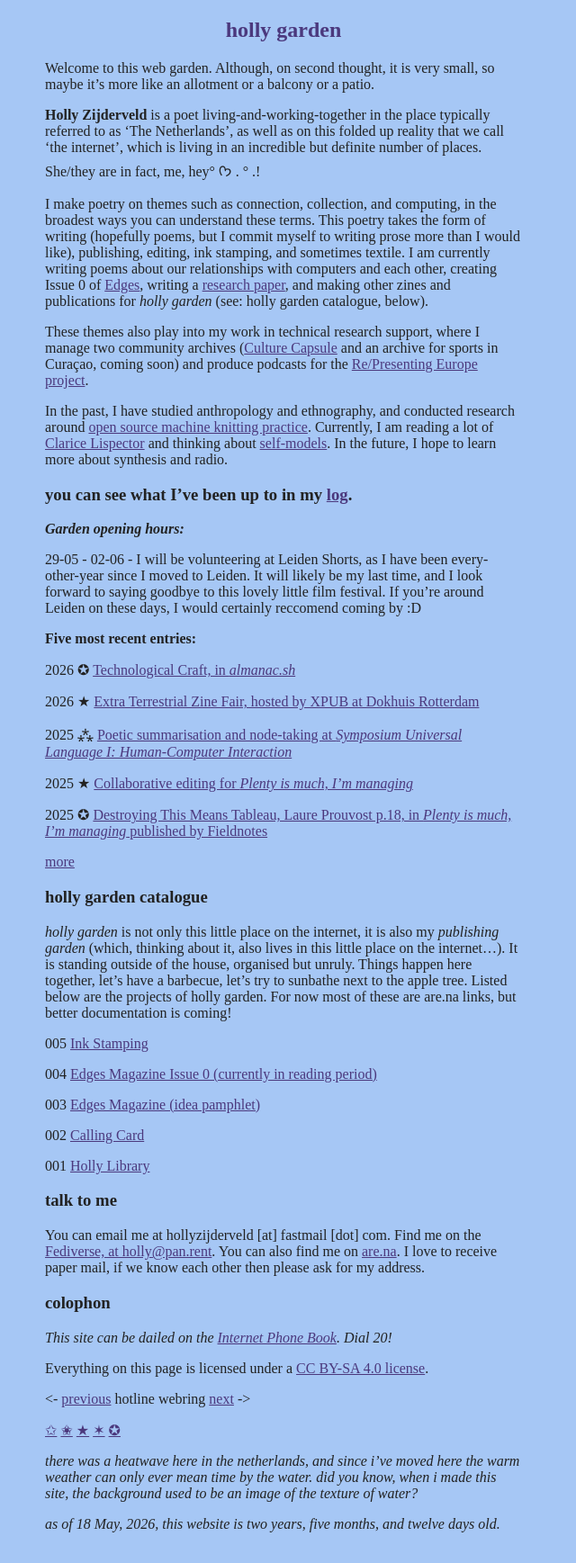
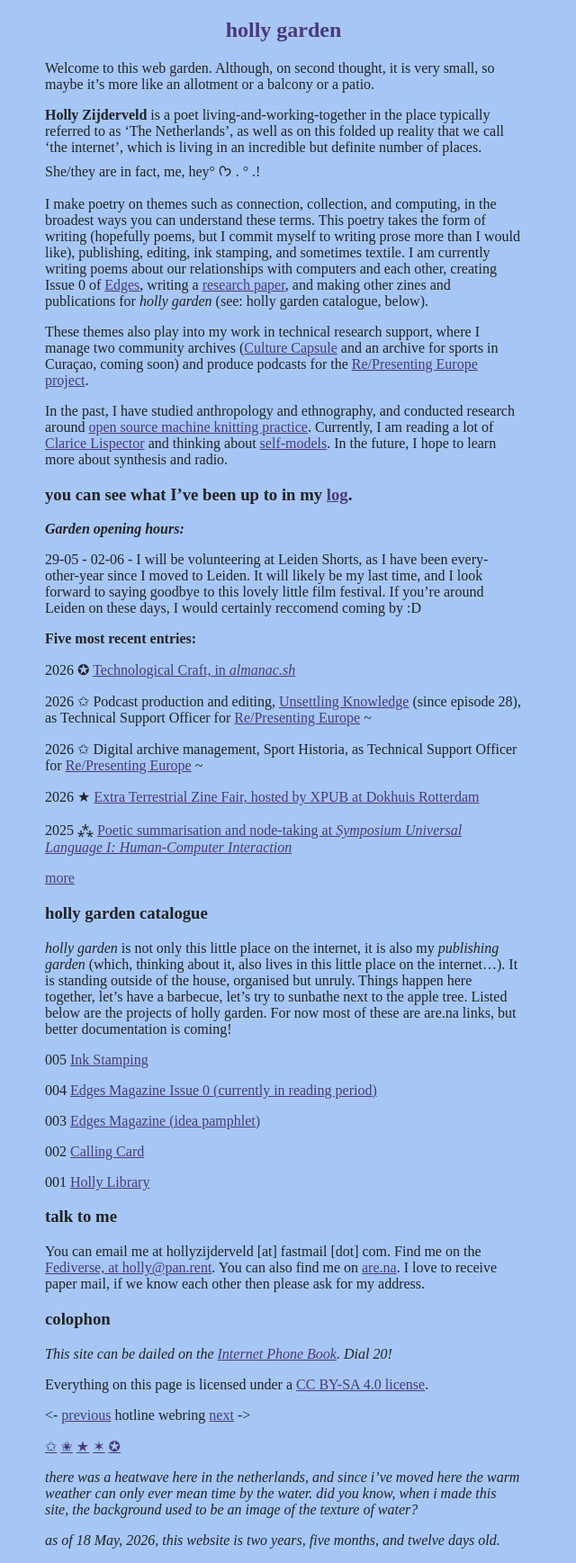
Before and after one commit to hollyz1jderveld/hollyz1jderveld.github.io, a Jekyll site: the page built from index.md, in a window 1280 px wide. Shown: the whole page at 90% size, without its empty margins (0-640 px from the left). Built offline with Jekyll 4.4.1, drawn with Linux system fonts in a browser that asks for light colours; some web fonts are replaced; Markdown is read by kramdown in place of the engine named in the settings; our own code applies the rules of GitHub Pages for plain Markdown files.

Commit message:
Update index.md

```diff
--- a/index.md
+++ b/index.md
@@ -22,13 +22,13 @@ In the past, I have studied anthropology and ethnography, and conducted research
 
 2026  ✪  [Technological Craft, in *almanac.sh*](https://publications.servus.at/2026-almanac.sh/almanac.html#third-moon)
 
+2026  ✩  Podcast production and editing, [Unsettling Knowledge](https://soundcloud.com/utrechtuniversity/sets/unsettling-knowledge) (since episode 28), as Technical Support Officer for [Re/Presenting Europe](https://re-presentingeurope.nl) ~
+
+2026  ✩  Digital archive management, Sport Historia, as Technical Support Officer for [Re/Presenting Europe](https://re-presentingeurope.nl) ~
+
 2026  ★  [Extra Terrestrial Zine Fair, hosted by XPUB at Dokhuis Rotterdam](https://hub.xpub.nl/cerealbox/xtraterrestrial/?utm_source=ig&utm_medium=social&utm_content=link_in_bio)
 
 2025  ⁂  [Poetic summarisation and node-taking at *Symposium Universal Language I: Human-Computer Interaction*](https://www.stroom.nl/stroom-algemeen/activiteiten/save-the-date-universal-language-i-human-computer-interaction)
-
-2025  ★  [Collaborative editing for *Plenty is much, I'm managing*](https://files.cargocollective.com/c1157868/Plenty-is-much-Fieldnotes-Saturday-School-2025.pdf)
-
-2025  ✪  [Destroying This Means Tableau, Laure Prouvost p.18, in *Plenty is much, I'm managing* published by Fieldnotes](https://files.cargocollective.com/c1157868/Plenty-is-much-Fieldnotes-Saturday-School-2025.pdf)
 
 [more](https://holly.garden/log)
 
```
